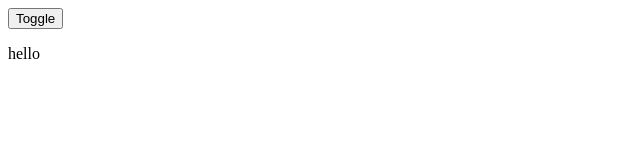
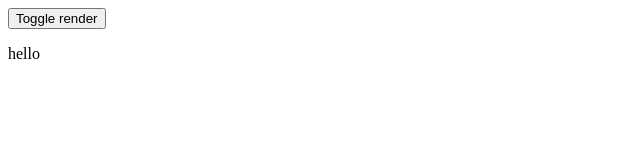
Before and after one commit to manbow1206/vue-doc-test, a Vue app: page / in a window 1280 px wide. Shown: the top 160 px of the page, without its empty margins (0-640 px from the left). Built offline with nearby package versions, Linux system fonts and the light colour scheme.

Commit message:
CSS Transitions for Enter/Leave & List Transitions

```diff
--- a/src/components/Lab.vue
+++ b/src/components/Lab.vue
@@ -1,9 +1,9 @@
 <template>
 <div id="demo">
-  <button v-on:click="show = !show">
-    Toggle
+  <button @click="show = !show">
+    Toggle render
   </button>
-  <transition name="fade">
+  <transition name="slide-fade">
     <p v-if="show">hello</p>
   </transition>
 </div>
@@ -19,10 +19,15 @@ export default {
 }
 </script>
 <style>
-.fade-enter-active, .fade-leave-active {
-  transition: opacity .5s;
+.slide-fade-enter-active {
+  transition: all .3s ease;
 }
-.fade-enter, .fade-leave-to /* .fade-leave-active below version 2.1.8 */ {
+.slide-fade-leave-active {
+  transition: all .8s cubic-bezier(1.0, 0.5, 0.8, 1.0);
+}
+.slide-fade-enter, .slide-fade-leave-to
+/* .slide-fade-leave-active below version 2.1.8 */ {
+  transform: translateX(10px);
   opacity: 0;
 }
 </style>
```
